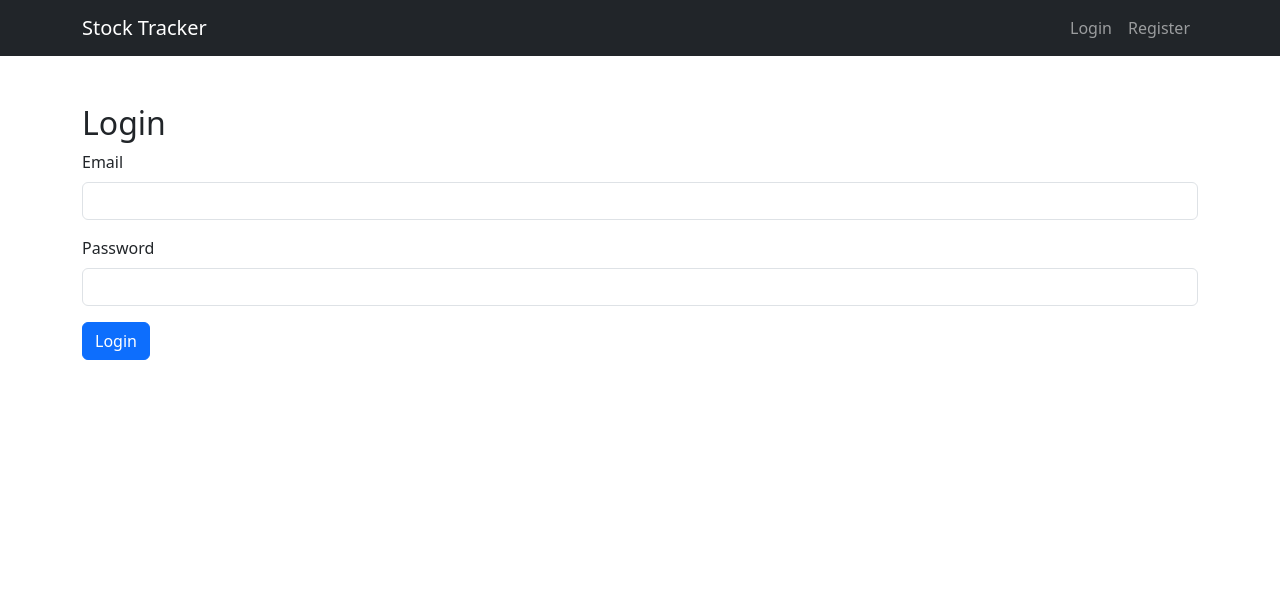
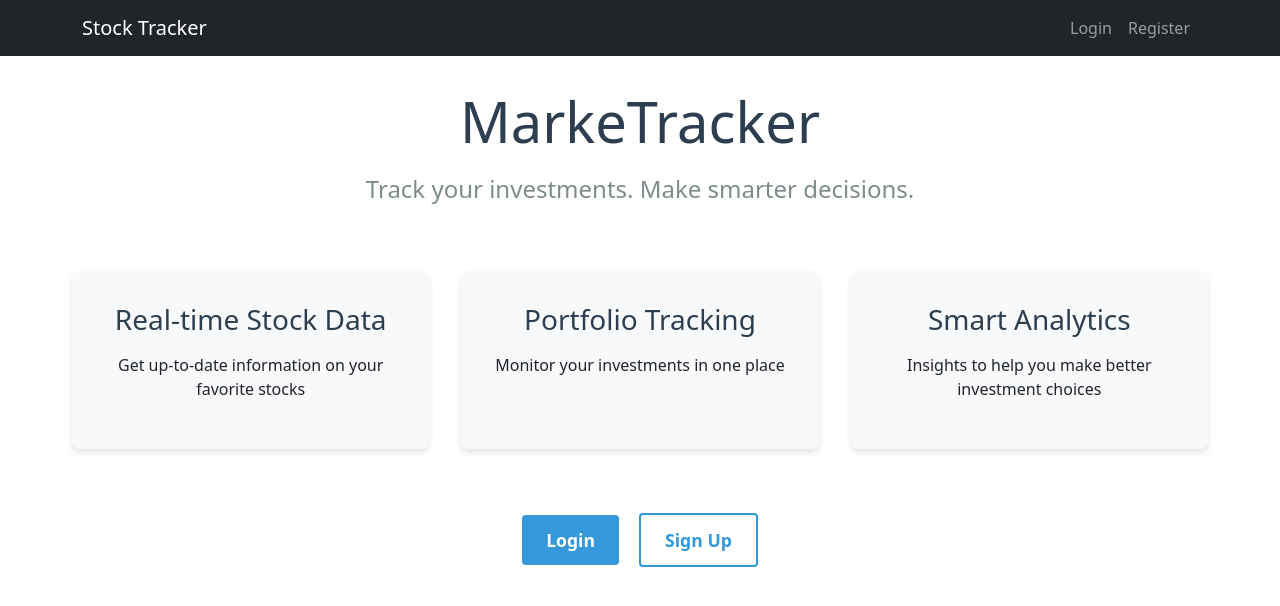
Before and after one commit to Alfin0226/MarkeTracker, a React (Vite) app in the folder frontend/: page / in a window 1280 px wide. Shown: the top 606 px of the page. Built offline with nearby package versions, Linux system fonts and the light colour scheme.

Commit message:
update the main page of the website

```diff
--- a/frontend/src/App.jsx
+++ b/frontend/src/App.jsx
@@ -7,6 +7,7 @@ import StockTracker from './pages/StockTracker';
 import Portfolio from './pages/Portfolio';
 import PrivateRoute from './components/PrivateRoute';
 import {Analytics} from '@vercel/analytics/react';
+import LandingPage from './pages/LandingPage';
 
 function App() {
   useEffect(() => {
@@ -37,7 +38,7 @@ function App() {
               </PrivateRoute>
             }
           />
-          <Route path="/" element={<Login />} />
+          <Route path="/" element={<LandingPage />} />
         </Routes>
       </div>
     </Router>
--- /dev/null
+++ b/frontend/src/pages/LandingPage.jsx
@@ -0,0 +1,34 @@
+import React from 'react';
+import { Link } from 'react-router-dom';
+import '../styles/LandingPage.css';
+
+const LandingPage = () => {
+  return (
+    <div className="landing-container">
+      <header className="landing-header">
+        <h1>MarkeTracker</h1>
+        <p>Track your investments. Make smarter decisions.</p>
+      </header>
+      <section className="features">
+        <div className="feature">
+          <h3>Real-time Stock Data</h3>
+          <p>Get up-to-date information on your favorite stocks</p>
+        </div>
+        <div className="feature">
+          <h3>Portfolio Tracking</h3>
+          <p>Monitor your investments in one place</p>
+        </div>
+        <div className="feature">
+          <h3>Smart Analytics</h3>
+          <p>Insights to help you make better investment choices</p>
+        </div>
+      </section>
+      <div className="cta-container">
+        <Link to="/login" className="cta-button">Login</Link>
+        <Link to="/register" className="cta-button secondary">Sign Up</Link>
+      </div>
+    </div>
+  );
+};
+
+export default LandingPage;
--- /dev/null
+++ b/frontend/src/styles/LandingPage.css
@@ -0,0 +1,81 @@
+.landing-container {
+  max-width: 1200px;
+  margin: 0 auto;
+  padding: 2rem;
+  text-align: center;
+}
+
+.landing-header {
+  margin-bottom: 3rem;
+}
+
+.landing-header h1 {
+  font-size: 3.5rem;
+  margin-bottom: 1rem;
+  color: #2c3e50;
+}
+
+.landing-header p {
+  font-size: 1.5rem;
+  color: #7f8c8d;
+}
+
+.features {
+  display: flex;
+  justify-content: space-between;
+  margin: 4rem 0;
+  gap: 2rem;
+}
+
+.feature {
+  flex: 1;
+  padding: 2rem;
+  border-radius: 8px;
+  background-color: #f8f9fa;
+  box-shadow: 0 4px 6px rgba(0, 0, 0, 0.1);
+}
+
+.feature h3 {
+  margin-bottom: 1rem;
+  color: #2c3e50;
+}
+
+.cta-container {
+  margin-top: 3rem;
+}
+
+.cta-button {
+  display: inline-block;
+  padding: 12px 24px;
+  margin: 0 10px;
+  font-size: 1.1rem;
+  text-decoration: none;
+  border-radius: 4px;
+  font-weight: bold;
+  transition: all 0.3s ease;
+}
+
+.cta-button:first-child {
+  background-color: #3498db;
+  color: white;
+}
+
+.cta-button:first-child:hover {
+  background-color: #2980b9;
+}
+
+.cta-button.secondary {
+  background-color: white;
+  color: #3498db;
+  border: 2px solid #3498db;
+}
+
+.cta-button.secondary:hover {
+  background-color: #f7f9fa;
+}
+
+@media (max-width: 768px) {
+  .features {
+    flex-direction: column;
+  }
+}
```
